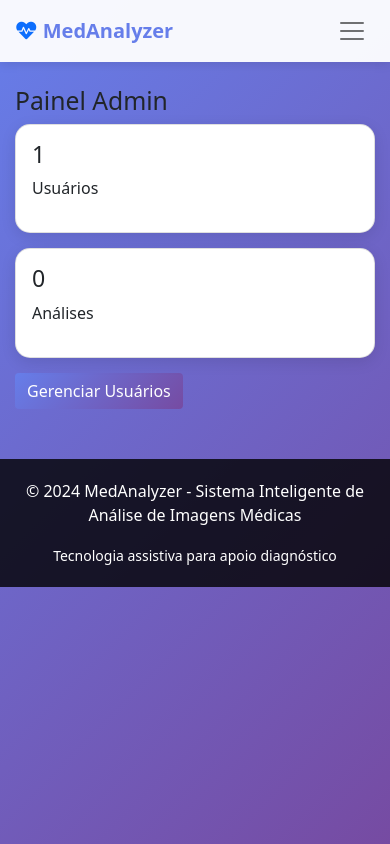
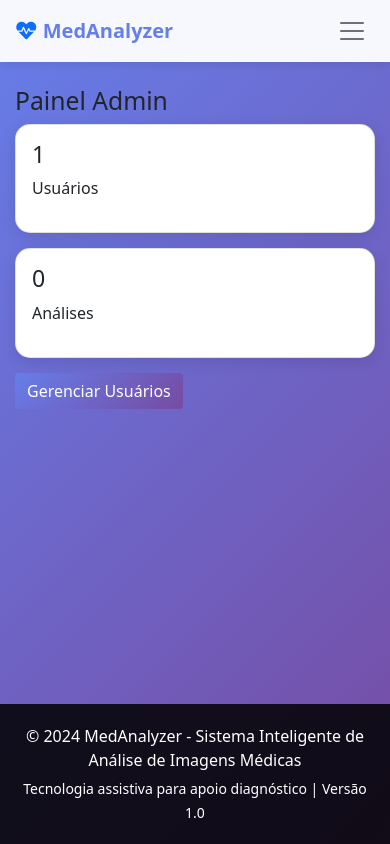
Before and after one commit to SergioMitsu/Med-Image-Analysis, a Flask app: page /admin in a window 390 px wide. Run offline with Flask 3, Linux system fonts and the light colour scheme; a user stored in the database is signed in.

Commit message:
Refactor base.html for improved structure and styles

```diff
--- a/templates/base.html
+++ b/templates/base.html
@@ -7,46 +7,82 @@
     <link href="https://cdn.jsdelivr.net/npm/bootstrap@5.1.3/dist/css/bootstrap.min.css" rel="stylesheet">
     <link rel="stylesheet" href="https://cdnjs.cloudflare.com/ajax/libs/font-awesome/6.0.0/css/all.min.css">
     <style>
+        * {
+            margin: 0;
+            padding: 0;
+            box-sizing: border-box;
+        }
+
+        html, body {
+            height: 100%;
+            margin: 0;
+            padding: 0;
+        }
+
         body {
             background: linear-gradient(135deg, #667eea 0%, #764ba2 100%);
             min-height: 100vh;
+            display: flex;
+            flex-direction: column;
         }
+
+        /* Wrapper principal para manter footer no final */
+        .wrapper {
+            flex: 1;
+            display: flex;
+            flex-direction: column;
+        }
+
+        /* Container principal que expande */
+        .main-content {
+            flex: 1;
+        }
+
         .navbar {
             background: rgba(255,255,255,0.95);
             box-shadow: 0 2px 10px rgba(0,0,0,0.1);
         }
+
         .navbar-brand {
             font-weight: bold;
             color: #667eea !important;
         }
+
         .card {
             border-radius: 15px;
             box-shadow: 0 4px 15px rgba(0,0,0,0.1);
             transition: transform 0.3s;
             margin-bottom: 20px;
         }
+
         .card:hover {
             transform: translateY(-5px);
         }
+
         .btn-primary {
             background: linear-gradient(135deg, #667eea 0%, #764ba2 100%);
             border: none;
         }
+
         .btn-primary:hover {
             background: linear-gradient(135deg, #5a67d8 0%, #6b46a0 100%);
         }
+
+        /* Footer fixo no final */
         .footer {
-            background: rgba(0,0,0,0.8);
+            background: rgba(0,0,0,0.85);
             color: white;
-            margin-top: 50px;
             padding: 20px 0;
             text-align: center;
+            margin-top: auto;
+            width: 100%;
         }
+
         .alert {
             border-radius: 10px;
         }
 
-        /* Ajustes para mobile */
+        /* Responsividade */
         @media (max-width: 768px) {
             .navbar-nav {
                 margin-top: 15px;
@@ -69,7 +105,6 @@
             }
         }
 
-        /* Melhorias no dropdown */
         .dropdown-menu {
             border-radius: 10px;
             box-shadow: 0 4px 15px rgba(0,0,0,0.1);
@@ -85,15 +120,49 @@
             outline: none;
         }
 
-        /* Ajuste do badge de papel do usuário */
         .user-role-badge {
             font-size: 0.7rem;
             margin-left: 5px;
+        }
+
+        /* Estilo para mobile do dropdown */
+        @media (max-width: 991px) {
+            .dropdown-menu {
+                border: none;
+                background: transparent;
+                padding-left: 20px;
+                box-shadow: none;
+            }
+            .dropdown-menu .dropdown-item {
+                color: rgba(0,0,0,0.7);
+                padding: 8px 0;
+            }
+            .dropdown-menu .dropdown-item:hover {
+                background: transparent;
+                color: #667eea;
+            }
+            .dropdown-toggle::after {
+                float: right;
+                margin-top: 8px;
+            }
+        }
+
+        /* Evita que o dropdown feche ao clicar dentro */
+        .dropdown-menu {
+            position: absolute !important;
+        }
+
+        @media (max-width: 991px) {
+            .dropdown-menu {
+                position: static !important;
+                float: none;
+            }
         }
     </style>
     {% block extra_css %}{% endblock %}
 </head>
 <body>
+    <div class="wrapper">
         <nav class="navbar navbar-expand-lg navbar-light sticky-top">
             <div class="container">
                 <a class="navbar-brand" href="{{ url_for('index') }}">
@@ -124,14 +193,14 @@
                             </li>
                             {% if current_user.role == 'admin' %}
                             <li class="nav-item">
-                            <a class="nav-link text-danger" href="{{ url_for('admin_dashboard') }}">
+                                <a class="nav-link" href="{{ url_for('admin_dashboard') }}">
                                     <i class="fas fa-shield-alt"></i> Admin
                                 </a>
                             </li>
                             {% endif %}
                             <li class="nav-item dropdown">
                                 <a class="nav-link dropdown-toggle" href="#" id="userDropdown" role="button"
-                               data-bs-toggle="dropdown" aria-expanded="false">
+                                   data-bs-toggle="dropdown" data-bs-auto-close="outside" aria-expanded="false">
                                     <i class="fas fa-user-circle"></i>
                                     {{ current_user.username }}
                                     <span class="badge bg-secondary user-role-badge">{{ current_user.role }}</span>
@@ -163,6 +232,7 @@
             </div>
         </nav>
 
+        <main class="main-content">
             <div class="container mt-4">
                 {% with messages = get_flashed_messages(with_categories=true) %}
                     {% if messages %}
@@ -178,21 +248,23 @@
 
                 {% block content %}{% endblock %}
             </div>
+        </main>
 
         <footer class="footer">
             <div class="container">
-            <p>&copy; 2024 MedAnalyzer - Sistema Inteligente de Análise de Imagens Médicas</p>
-            <small>Tecnologia assistiva para apoio diagnóstico</small>
+                <p class="mb-1">&copy; 2024 MedAnalyzer - Sistema Inteligente de Análise de Imagens Médicas</p>
+                <small>Tecnologia assistiva para apoio diagnóstico | Versão 1.0</small>
             </div>
         </footer>
+    </div>
 
     <script src="https://cdn.jsdelivr.net/npm/bootstrap@5.1.3/dist/js/bootstrap.bundle.min.js"></script>
     <script src="https://code.jquery.com/jquery-3.6.0.min.js"></script>
 
     <script>
-        // Fecha o menu mobile após clicar em um link
+        // Fecha o menu mobile após clicar em um link (exceto dropdown)
         document.addEventListener('DOMContentLoaded', function() {
-            var navLinks = document.querySelectorAll('.navbar-nav .nav-link');
+            var navLinks = document.querySelectorAll('.navbar-nav .nav-link:not(.dropdown-toggle)');
             var navbarCollapse = document.getElementById('navbarNav');
 
             navLinks.forEach(function(link) {
@@ -205,6 +277,39 @@
                     }
                 });
             });
+
+            // Corrige dropdown no mobile - não fecha ao clicar
+            var dropdowns = document.querySelectorAll('.dropdown-toggle');
+            dropdowns.forEach(function(dropdown) {
+                dropdown.addEventListener('click', function(e) {
+                    e.stopPropagation();
+                    var menu = this.nextElementSibling;
+                    if (window.innerWidth <= 991) {
+                        if (menu.style.display === 'block') {
+                            menu.style.display = 'none';
+                        } else {
+                            menu.style.display = 'block';
+                        }
+                    }
+                });
+            });
+        });
+
+        // Ajusta dropdown no mobile
+        if (window.innerWidth <= 991) {
+            var dropdownMenus = document.querySelectorAll('.dropdown-menu');
+            dropdownMenus.forEach(function(menu) {
+                menu.style.display = 'none';
+            });
+        }
+
+        window.addEventListener('resize', function() {
+            if (window.innerWidth > 991) {
+                var dropdownMenus = document.querySelectorAll('.dropdown-menu');
+                dropdownMenus.forEach(function(menu) {
+                    menu.style.display = '';
+                });
+            }
         });
     </script>
 
```
Lines whose indentation alone changed are shown as unchanged.
